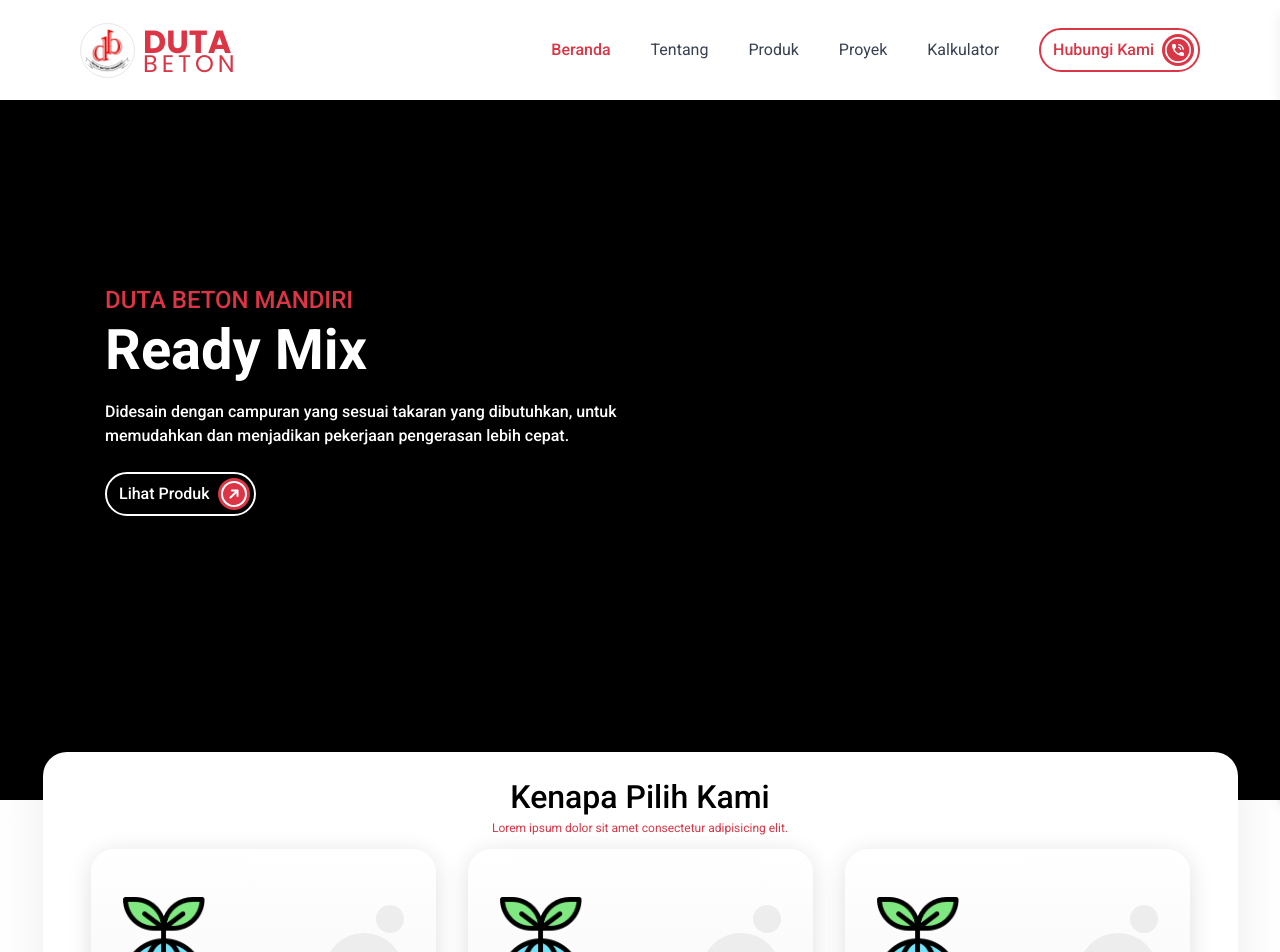
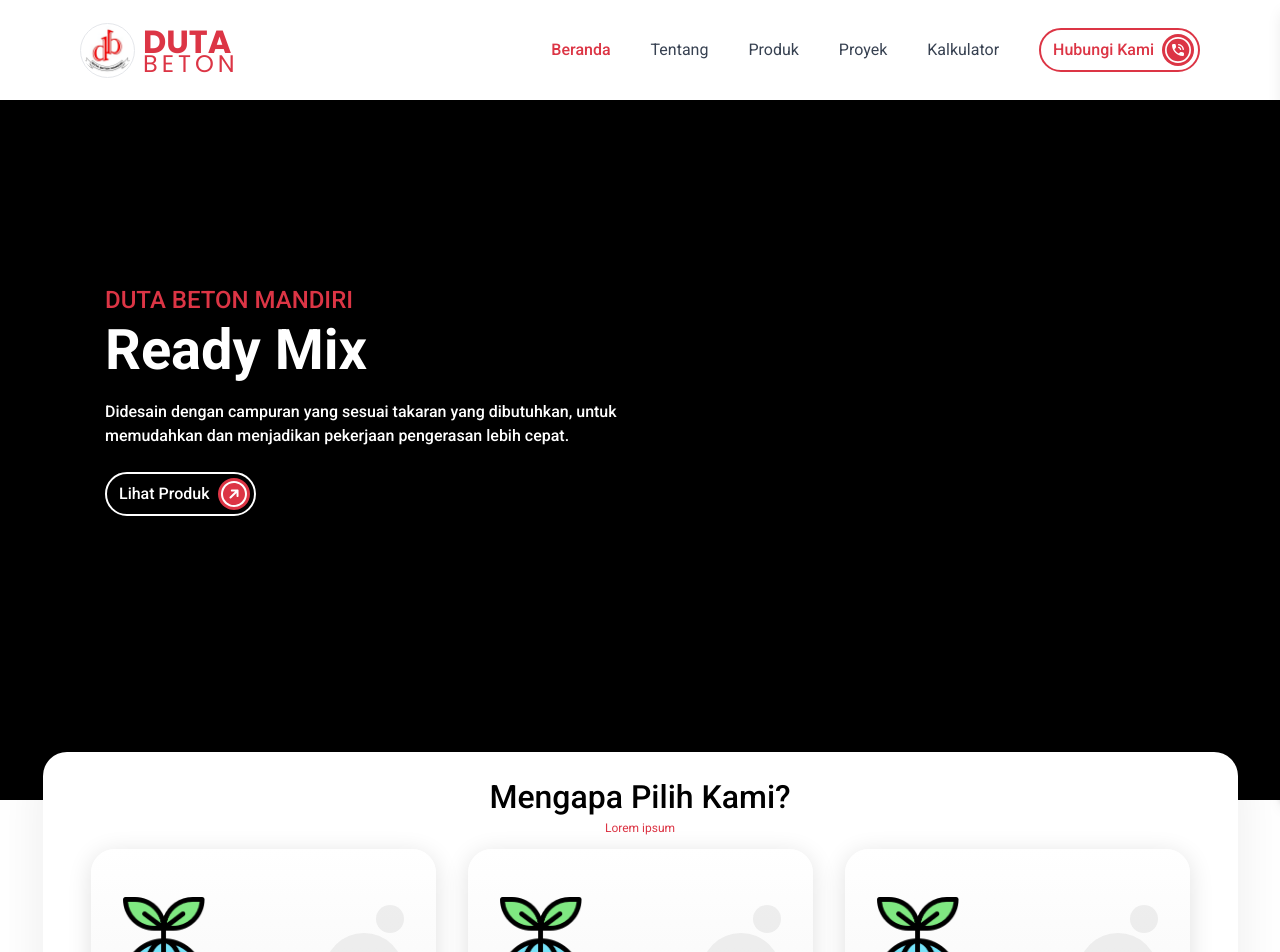
Before and after one commit to Faizululum/Duta-Beton-Website, a Next.js app: page / in a window 1280 px wide. Shown: the top 952 px of the page. Built offline with nearby package versions, Linux system fonts and the light colour scheme.

Commit message:
chore(layout): update section using layout text component (#15)

```diff
--- a/src/components/page/WhyCard.jsx
+++ b/src/components/page/WhyCard.jsx
@@ -1,3 +1,4 @@
+import TitleLayout from "../layout/TextLayout";
 import CardValue from "../ui/CardValue";
 
 export default function WhyCard() {
@@ -5,14 +6,7 @@ export default function WhyCard() {
     <div className="h-max flex justify-center -mt-bold-lg z-10 mb-bold-3xl">
       <div className="shadow-shadow-card rounded-xl md:rounded-3xl bg-white w-[400px] md:w-max h-max pt-thin-lg md:pt-regular-lg pb-regular-lg md:p-bold-lg">
         <div className="flex flex-col gap-thin-lg">
-          <div className="flex flex-col text-center">
-            <h2 className="text-mob-h4 md:text-desk-h4 font-medium capitalize">
-              Kenapa Pilih Kami
-            </h2>
-            <p className="text-mob-tiny md:text-desk-tiny font-normal text-primary-red">
-              Lorem ipsum dolor sit amet consectetur adipisicing elit.
-            </p>
-          </div>
+          <TitleLayout title="Mengapa Pilih Kami?" description="Lorem ipsum" />
           <div className="flex flex-col md:flex-row gap-regular-sm md:gap-bold-sm w-full items-center">
             <CardValue />
             <CardValue />
```
